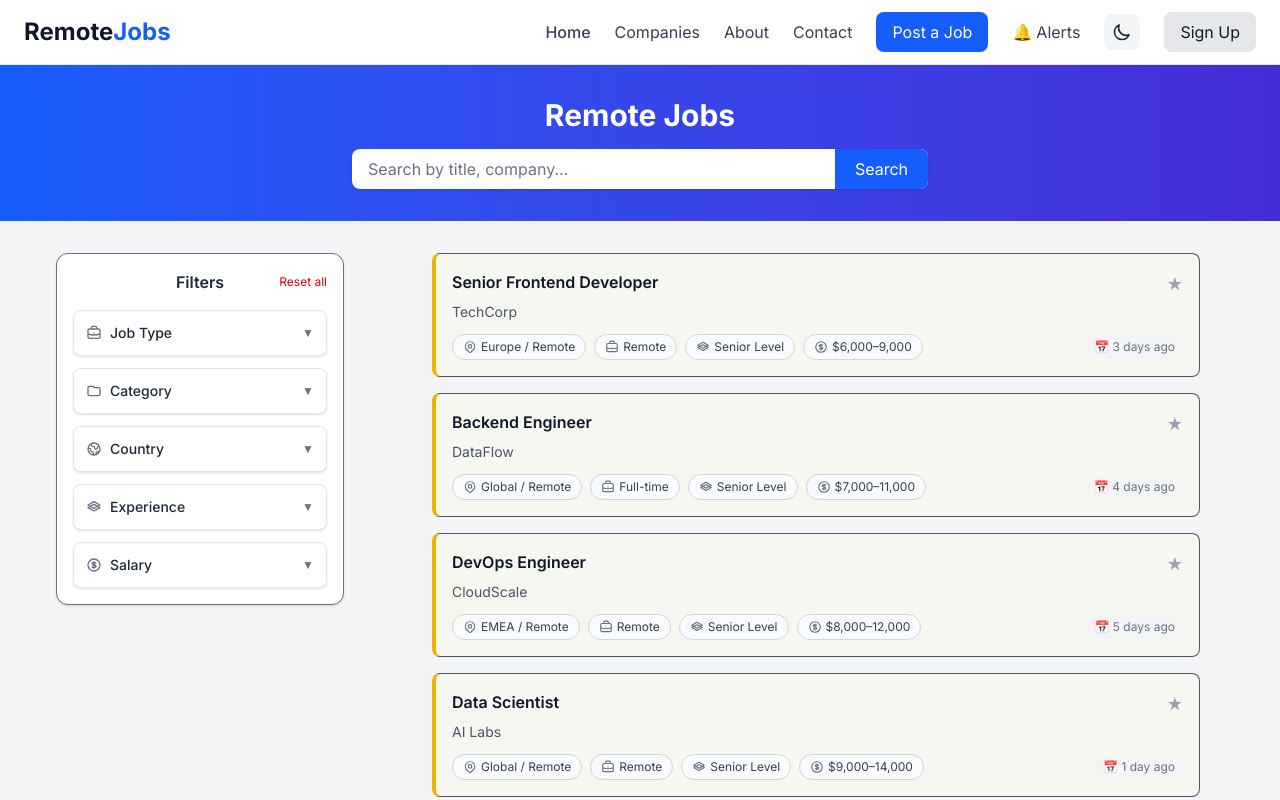
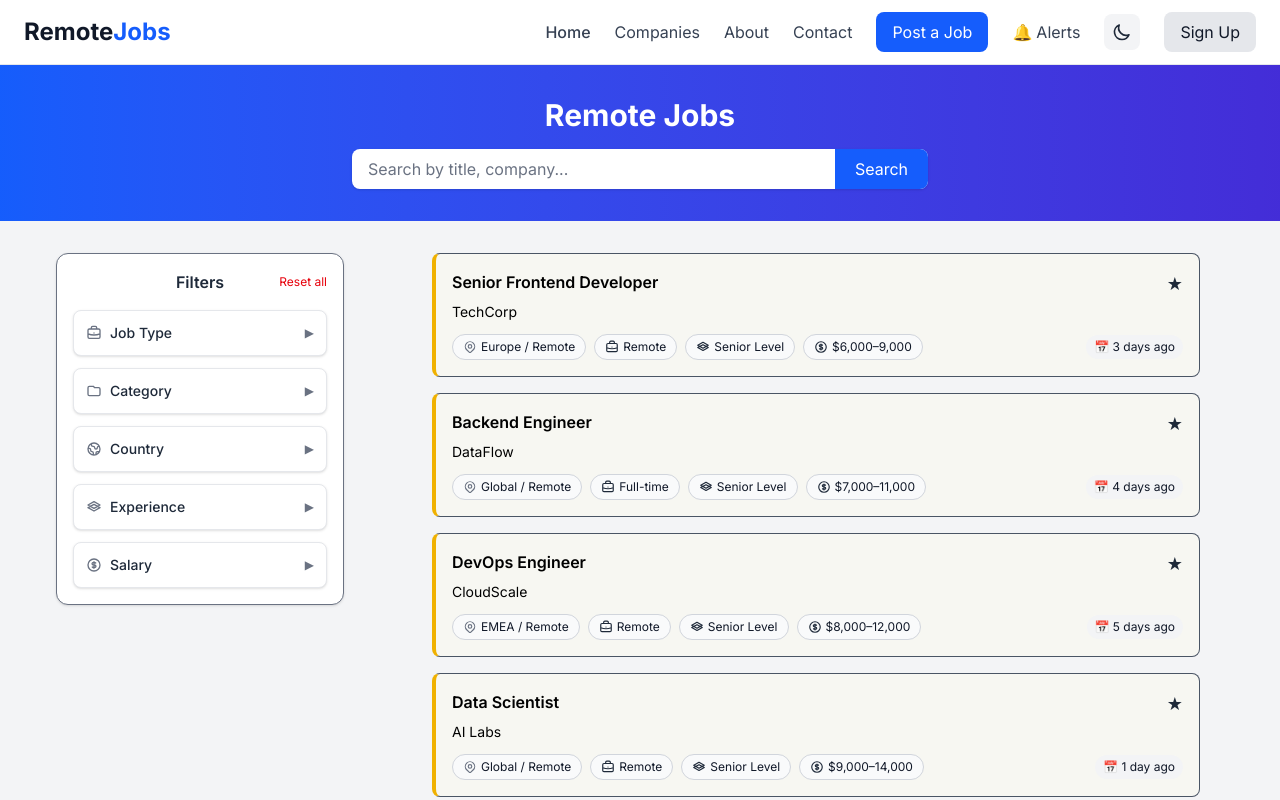
Before and after one commit to Farrukh7-77/remote-platform7, a Next.js app: page / in a window 1280 px wide. Shown: the top 800 px of the page. Built offline with nearby package versions, Linux system fonts and the light colour scheme.

Commit message:
Filter düzəlişi: button ilə açılma, checkbox-lar müstəqil işləyir

```diff
--- a/app/page.tsx
+++ b/app/page.tsx
@@ -1,7 +1,7 @@
-// app/page.tsx - One outer card containing individual filter cards
+// app/page.tsx - Click on header (full width) toggles, checkboxes work
 "use client";
 
-import { useState, useEffect, useRef } from "react";
+import { useState, useEffect } from "react";
 import { jobs } from "@/data/jobs";
 import JobCard from "@/components/JobCard";
 
@@ -109,18 +109,14 @@ export default function HomePage() {
 
       <div className="max-w-7xl mx-auto px-4 py-8">
         <div className="flex flex-col md:flex-row gap-6">
-          {/* FILTER SIDEBAR - one outer card containing everything */}
           <aside className={`${showFilters ? "block" : "hidden"} md:block md:w-72 md:ml-10`}>
             <div className="bg-white rounded-xl border border-gray-500 shadow-sm p-4">
-              {/* Header inside outer card */}
               <div className="relative flex justify-center items-center mb-4">
                 <h3 className="font-semibold text-gray-800 text-center">Filters</h3>
                 <button onClick={resetFilters} className="absolute right-0 text-xs text-red-600 hover:text-red-700 cursor-pointer">
                   Reset all
                 </button>
               </div>
-
-              {/* Individual filter cards inside outer card */}
               <div className="space-y-3">
                 <FilterCard title="Job Type" icon={<BriefcaseIcon />} open={openSections.jobType} onToggle={() => toggleSection("jobType")} items={jobTypes} selected={selectedTypes} onChange={(v) => toggleArray(selectedTypes, setSelectedTypes, v)} />
                 <FilterCard title="Category" icon={<FolderIcon />} open={openSections.category} onToggle={() => toggleSection("category")} items={categories} selected={selectedCategories} onChange={(v) => toggleArray(selectedCategories, setSelectedCategories, v)} />
@@ -131,7 +127,6 @@ export default function HomePage() {
             </div>
           </aside>
 
-          {/* JOB LISTINGS */}
           <div className="flex-1 max-w-3xl mx-auto">
             <div className="space-y-4">
               {filteredJobs.map((job) => <JobCard key={job.id} job={job} />)}
@@ -166,39 +161,53 @@ function FilterCard({
   salaryRange?: [number, number];
   setSalaryRange?: (range: [number, number]) => void;
 }) {
-  const cardRef = useRef<HTMLDivElement>(null);
-
-  useEffect(() => {
-    const handleClickOutside = (event: MouseEvent) => {
-      if (cardRef.current && !cardRef.current.contains(event.target as Node)) {
-        if (open) onToggle();
-      }
-    };
-    document.addEventListener("mousedown", handleClickOutside);
-    return () => document.removeEventListener("mousedown", handleClickOutside);
-  }, [open, onToggle]);
-
   return (
-    <div ref={cardRef} className="bg-white rounded-lg border border-gray-200 p-3 shadow-sm transition-all duration-200 hover:shadow-md cursor-pointer">
-      <button onClick={onToggle} className="w-full flex justify-between items-center text-gray-800 cursor-pointer">
+    <div className="bg-white rounded-lg border border-gray-200 shadow-sm transition-all duration-200 hover:shadow-md">
+      <button
+        type="button"
+        onClick={onToggle}
+        className="w-full flex justify-between items-center text-gray-800 cursor-pointer px-3 py-3"
+      >
         <span className="flex items-center gap-2 text-sm font-medium">
           {icon && <span className="text-gray-500">{icon}</span>}
           {title}
         </span>
-        <span className="text-gray-500 text-xs">▼</span>
+        <span className="text-gray-500 text-xs">{open ? "▼" : "▶"}</span>
       </button>
+
       {open && (
-        <div className="mt-3 pl-2 space-y-1 border-t border-gray-100 pt-2">
+        <div className="px-3 pb-3 space-y-1 border-t border-gray-100 pt-2">
           {!isSalary && items && selected && onChange && items.map((item) => (
             <label key={item} className="flex items-center gap-2 text-sm text-gray-700 cursor-pointer">
-              <input type="checkbox" checked={selected.includes(item)} onChange={() => onChange(item)} className="cursor-pointer" />
+              <input
+                type="checkbox"
+                checked={selected.includes(item)}
+                onChange={() => onChange(item)}
+                className="cursor-pointer"
+              />
               {item}
             </label>
           ))}
           {isSalary && salaryRange && setSalaryRange && (
             <div className="space-y-2">
-              <input type="range" min="2000" max="15000" step="500" value={salaryRange[0]} onChange={(e) => setSalaryRange([+e.target.value, salaryRange[1]])} className="w-full cursor-pointer" />
-              <input type="range" min="2000" max="15000" step="500" value={salaryRange[1]} onChange={(e) => setSalaryRange([salaryRange[0], +e.target.value])} className="w-full cursor-pointer" />
+              <input
+                type="range"
+                min="2000"
+                max="15000"
+                step="500"
+                value={salaryRange[0]}
+                onChange={(e) => setSalaryRange([+e.target.value, salaryRange[1]])}
+                className="w-full cursor-pointer"
+              />
+              <input
+                type="range"
+                min="2000"
+                max="15000"
+                step="500"
+                value={salaryRange[1]}
+                onChange={(e) => setSalaryRange([salaryRange[0], +e.target.value])}
+                className="w-full cursor-pointer"
+              />
               <div className="text-xs text-gray-500">${salaryRange[0]} – ${salaryRange[1]}</div>
             </div>
           )}
--- a/components/JobCard.tsx
+++ b/components/JobCard.tsx
@@ -1,4 +1,4 @@
-// components/JobCard.tsx - Larger hover shadow
+// components/JobCard.tsx - Only text colors darker (no green, no other changes)
 "use client";
 
 import { useRouter } from "next/navigation";
@@ -43,19 +43,19 @@ const LocationIcon = () => (
 );
 
 const BriefcaseIcon = () => (
-  <svg className="w-3.5 h-3.5 text-gray-500 mr-1" fill="none" stroke="currentColor" viewBox="0 0 24 24">
+  <svg className="w-3.5 h-3.5 text-gray-800 mr-1" fill="none" stroke="currentColor" viewBox="0 0 24 24">
     <path strokeLinecap="round" strokeLinejoin="round" strokeWidth={2} d="M21 13.255A23.931 23.931 0 0112 15c-3.183 0-6.22-.62-9-1.745M16 6V4a2 2 0 00-2-2h-4a2 2 0 00-2 2v2m4 6h.01M5 20h14a2 2 0 002-2V8a2 2 0 00-2-2H5a2 2 0 00-2 2v10a2 2 0 002 2z" />
   </svg>
 );
 
 const DollarIcon = () => (
-  <svg className="w-3.5 h-3.5 text-gray-500 mr-1" fill="none" stroke="currentColor" viewBox="0 0 24 24">
+  <svg className="w-3.5 h-3.5 text-gray-800 mr-1" fill="none" stroke="currentColor" viewBox="0 0 24 24">
     <path strokeLinecap="round" strokeLinejoin="round" strokeWidth={2} d="M12 8c-1.657 0-3 .895-3 2s1.343 2 3 2 3 .895 3 2-1.343 2-3 2m0-8c1.11 0 2.08.402 2.599 1M12 8V7m0 1v8m0 0v1m0-1c-1.11 0-2.08-.402-2.599-1M21 12a9 9 0 11-18 0 9 9 0 0118 0z" />
   </svg>
 );
 
 const GraduationIcon = () => (
-  <svg className="w-3.5 h-3.5 text-gray-500 mr-1" fill="none" stroke="currentColor" viewBox="0 0 24 24">
+  <svg className="w-3.5 h-3.5 text-gray-800 mr-1" fill="none" stroke="currentColor" viewBox="0 0 24 24">
     <path strokeLinecap="round" strokeLinejoin="round" strokeWidth={2} d="M12 14l9-5-9-5-9 5 9 5zm0 0l6.16-3.422M12 14l6.16-3.422M12 18l9-5-9-5-9 5 9 5zm0 0l6.16-3.422" />
   </svg>
 );
@@ -91,11 +91,11 @@ export default function JobCard({ job }: { job: Job }) {
     >
       {/* Header row: title + star */}
       <div className="flex justify-between items-start">
-        <h3 className="text-base font-semibold text-gray-900">{job.title}</h3>
+        <h3 className="text-base font-semibold text-gray-1000">{job.title}</h3>
         <button
           onClick={toggleBookmark}
           className={`text-lg cursor-pointer transition-all duration-200 hover:scale-110 ${
-            isBookmarked ? "text-red-500" : "text-gray-400 hover:text-yellow-500"
+            isBookmarked ? "text-red-500" : "text-gray-800 hover:text-yellow-500"
           }`}
           aria-label="Save job"
         >
@@ -103,25 +103,24 @@ export default function JobCard({ job }: { job: Job }) {
         </button>
       </div>
 
-      <p className="text-sm text-gray-600 mt-1">{job.company}</p>
+      <p className="text-sm text-gray-1000 mt-1">{job.company}</p>
 
       <div className="flex flex-wrap items-center justify-between gap-2 mt-3">
         <div className="flex flex-wrap gap-2">
-          <span className="inline-flex items-center px-2.5 py-1 text-xs bg-gray-50 text-gray-700 rounded-full border border-gray-300">
+          <span className="inline-flex items-center px-2.5 py-1 text-xs bg-gray-50 text-gray-900 rounded-full border border-gray-300">
             <LocationIcon /> {job.location}
           </span>
-          <span className="inline-flex items-center px-2.5 py-1 text-xs bg-gray-50 text-gray-700 rounded-full border border-gray-300">
+          <span className="inline-flex items-center px-2.5 py-1 text-xs bg-gray-50 text-gray-900 rounded-full border border-gray-300">
             <BriefcaseIcon /> {job.type}
           </span>
-          <span className="inline-flex items-center px-2.5 py-1 text-xs bg-gray-50 text-gray-700 rounded-full border border-gray-300">
+          <span className="inline-flex items-center px-2.5 py-1 text-xs bg-gray-50 text-gray-900 rounded-full border border-gray-300">
             <GraduationIcon /> Senior Level
           </span>
-          <span className="inline-flex items-center px-2.5 py-1 text-xs bg-gray-50 text-gray-700 rounded-full border border-gray-300">
+          <span className="inline-flex items-center px-2.5 py-1 text-xs bg-gray-50 text-gray-900 rounded-full border border-gray-300">
             <DollarIcon /> {formatSalary(job.salaryMin, job.salaryMax)}
           </span>
         </div>
-        {/* Posted time as badge on the right */}
-        <span className="inline-flex items-center px-2 py-1 text-xs bg-gray-100 text-gray-500 rounded-full">
+        <span className="inline-flex items-center px-2 py-1 text-xs bg-gray-100 text-gray-900 rounded-full">
           📅 {relativeTime}
         </span>
       </div>
```
